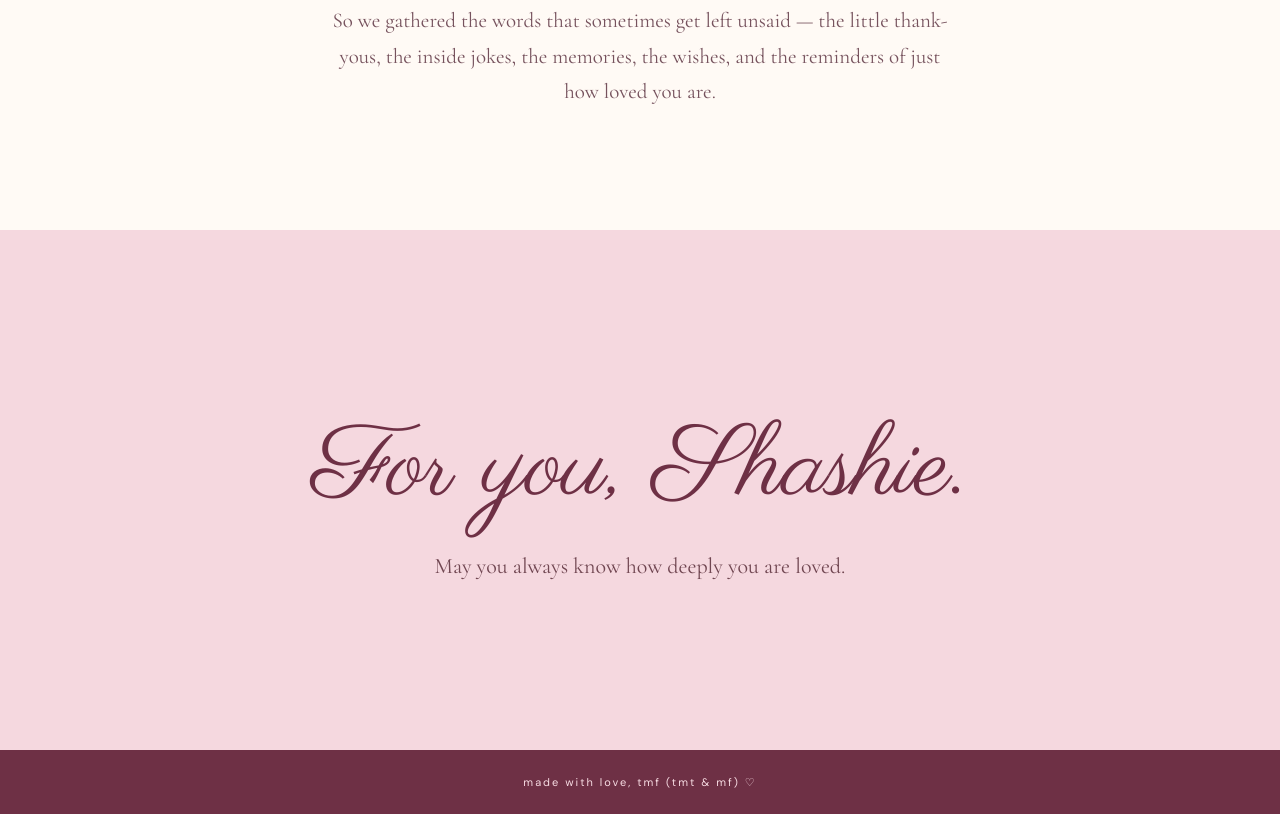
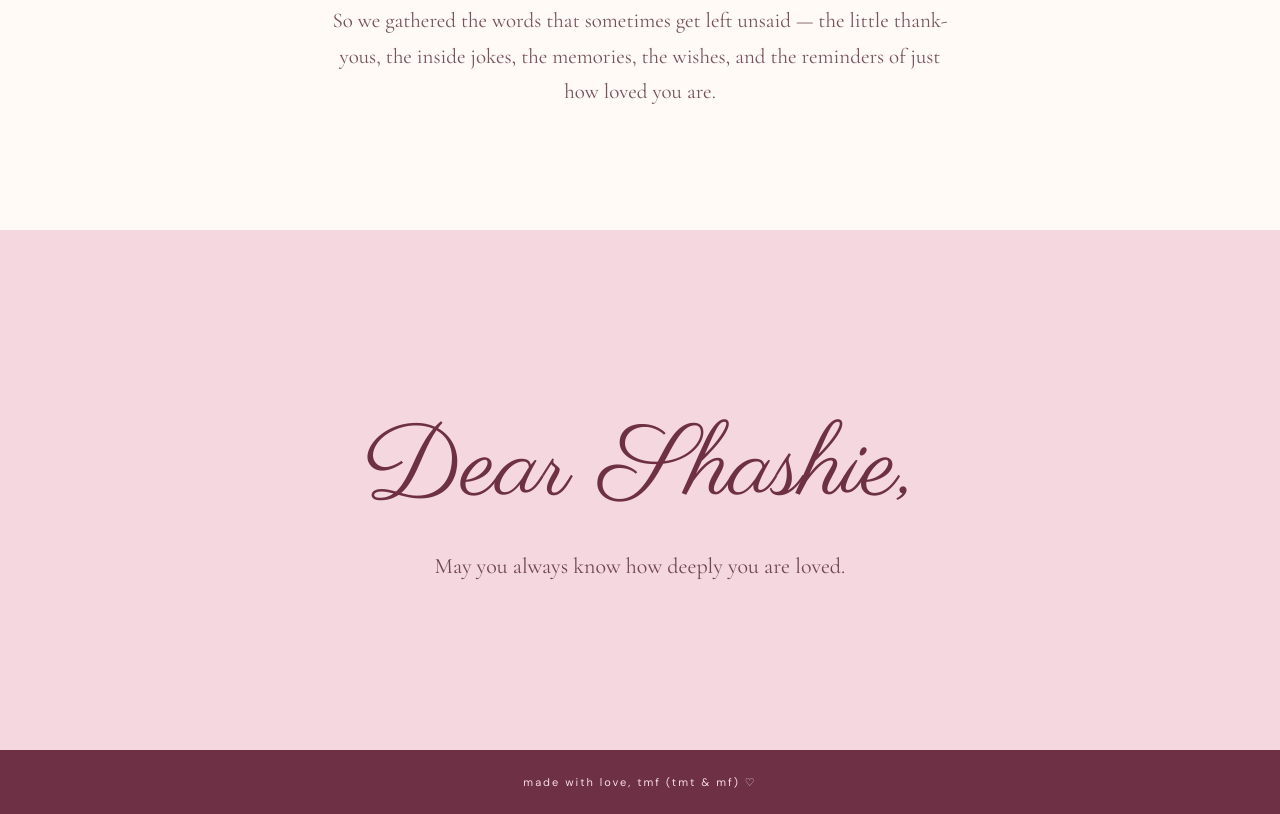
Before and after one commit to letters4shashie/dear-shashie, a plain HTML site: page index.html in a window 1280 px wide. Shown: the part 1140-1954 px from the top of the page. Drawn offline with nearby package versions, Linux system fonts and the light colour scheme.

Commit message:
Add files via upload

```diff
--- a/index.html
+++ b/index.html
@@ -798,7 +798,7 @@
   ====================================================== -->
   <section class="closing">
     <div>
-      <h2>For you, Shashie.</h2>
+      <h2>Dear Shashie, </h2>
       <p>May you always know how deeply you are loved.</p>
     </div>
   </section>
```
